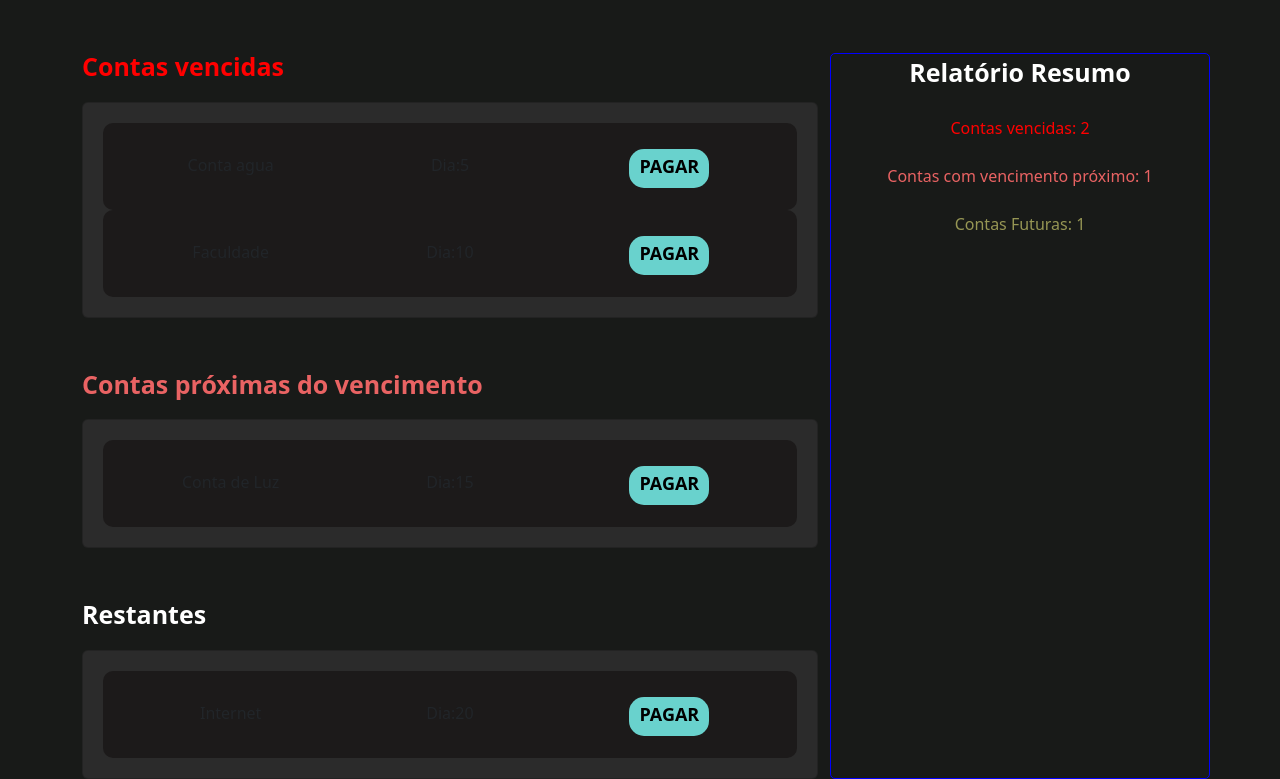
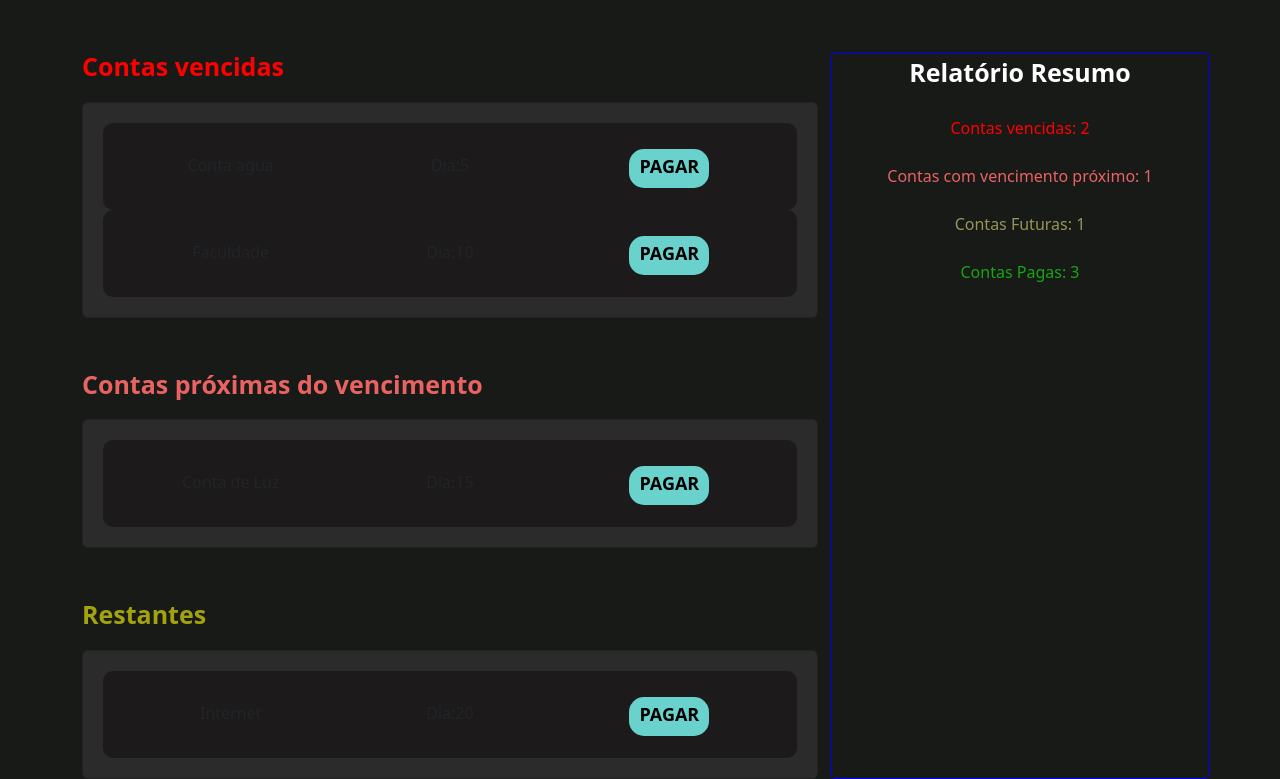
Before and after one commit to Maia1111/PSW_7.0_FINANCE_2023, a Django app: page /contas/ver_contas in a window 1280 px wide. Shown: the part 56-835 px from the top of the page. Run offline with Django 4.2, Linux system fonts and the light colour scheme; data comes from the database, SQL or seed files in the repository.

Commit message:
Ajustes no front End de contas

```diff
--- a/contas/templates/ver_contas.html
+++ b/contas/templates/ver_contas.html
@@ -87,7 +87,7 @@
                 </div>
                 <br>
                 <br>
-                <p class="fonte-destaque">Restantes</p>
+                <p class="fonte-destaque" style="color: rgb(163, 163, 13);">Restantes</p>
                 <div class="card">
 
                     {% if not outras_contas_pagar %}
@@ -125,7 +125,9 @@
                 <br>
                 <span style="color: red;">Contas vencidas: {{total_vencidas}}</span> <br><br>
                 <span style="color: #E96363;">Contas com vencimento próximo: {{total_proximas_vencimento}}</span> <br><br>
-                <span style="color: rgb(150, 150, 84);">Contas Futuras: {{total_outras_contas_pagar}}</span><br>
+                <span style="color: rgb(150, 150, 84);">Contas Futuras: {{total_outras_contas_pagar}}</span><br><br>
+                <span style="color: rgb(24, 165, 19);">Contas Pagas: {{total_contas_pagas}}</span><br>
+            </div>
             </div>
 
 
--- a/contas/views.py
+++ b/contas/views.py
@@ -54,7 +54,9 @@
     total_vencidas = len(contas_vencidas)
     total_proximas_vencimento = len(contas_proximas_vencimento)
     total_outras_contas_pagar = len(outras_contas_pagar)
+    total_contas_pagas = len(contas_pagas)
     print(total_outras_contas_pagar)
+
     print(contas_vencidas)
     print(outras_contas_pagar)
 
@@ -68,4 +70,5 @@
                                                'outras_contas_pagar':outras_contas_pagar,
                                                'total_vencidas': total_vencidas,
                                                'total_proximas_vencimento': total_proximas_vencimento,
-                                               'total_outras_contas_pagar': total_outras_contas_pagar,})
+                                               'total_outras_contas_pagar': total_outras_contas_pagar,
+                                               'total_contas_pagas': total_contas_pagas,})
```
